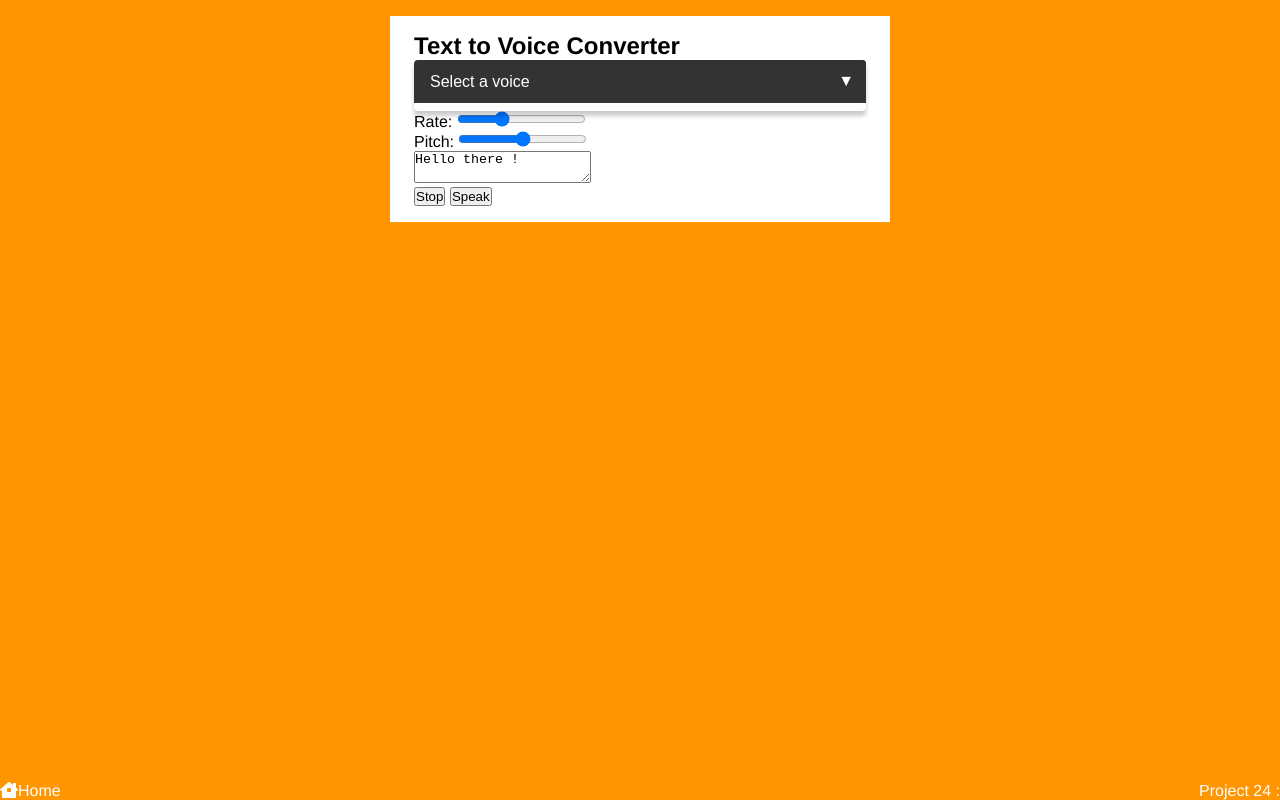
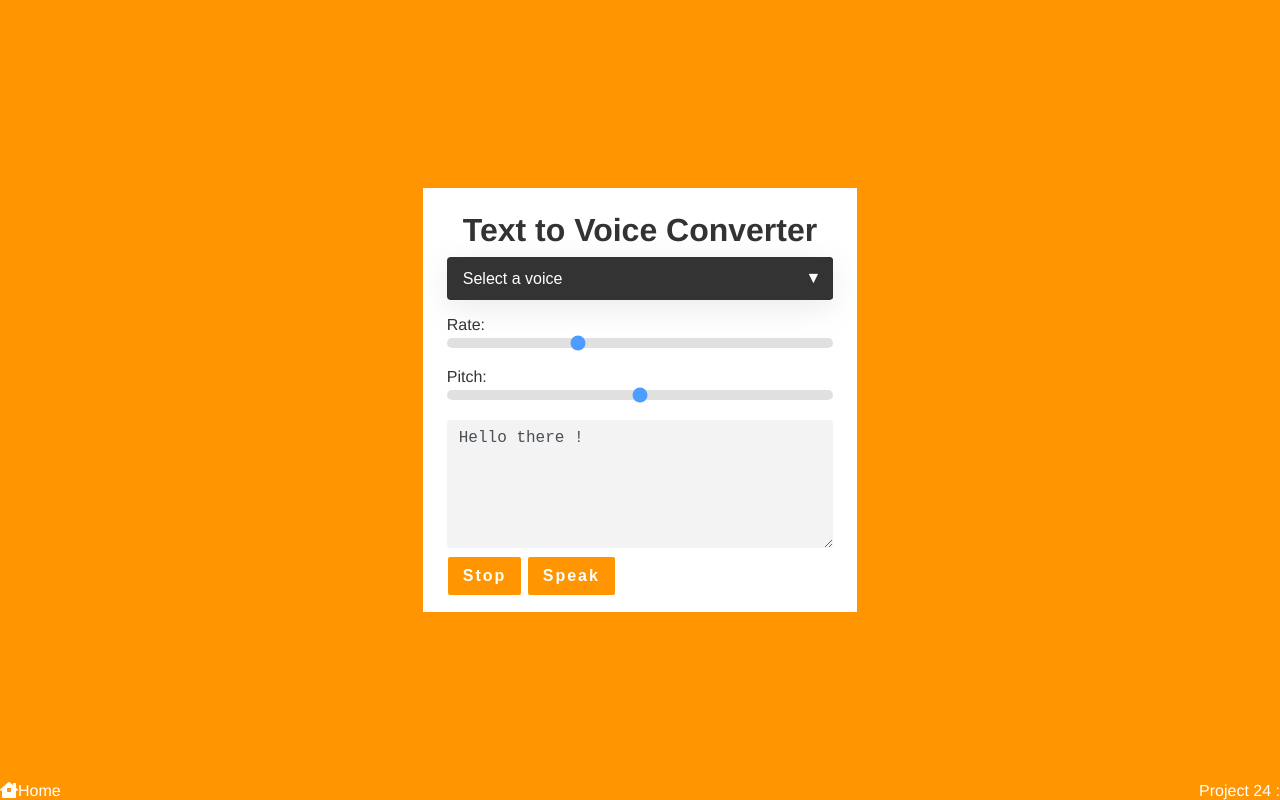
Before and after one commit to krishanprajapat23/30-Projects-with-HTML-CSS-and-JavaScript, a plain HTML site: page 23-speech-synthesis/index.html in a window 1280 px wide. Drawn offline with Linux system fonts and the light colour scheme.

Commit message:
css updated

```diff
--- a/23-speech-synthesis/assets/stylesheets/style.scss
+++ b/23-speech-synthesis/assets/stylesheets/style.scss
@@ -19,6 +19,10 @@ body {
   font-family: "helvetica neue", sans-serif;
   font-size: 1rem;
   font-weight: 400;
+  color: #333;
+  display: flex;
+  place-items: center;
+  min-height: 100vh;
 }
 
 .voiceinator {
@@ -26,6 +30,11 @@ body {
   max-width: 500px;
   margin: 1rem auto;
   padding: 1rem 1.5rem;
+  h1 {
+    font-size: clamp(1rem, 2.5vw, 2rem);
+    text-align: center;
+    padding: 0.5rem 1rem;
+  }
   .controls {
     .select {
       position: relative;
@@ -33,7 +42,8 @@ body {
       width: 100%;
       border-radius: 0.25em;
       overflow: hidden;
-      box-shadow: 0 5px 4px rgb(0 0 0 / 20%);
+      box-shadow: rgba(149, 157, 165, 0.2) 0px 8px 30px;
+      margin-bottom: 0.5rem;
       &:before {
         content: "\25BC";
         position: absolute;
@@ -54,8 +64,52 @@ body {
         font-size: 1rem;
         appearance: button;
         outline: none;
-        margin-bottom: 0.5rem;
-        flex: 1;
+      }
+    }
+    .range {
+      margin: 1rem auto;
+      input[type="range"] {
+        appearance: none;
+        width: 100%;
+        height: 10px;
+        border-radius: 8px;
+        background: #d3d3d3;
+        outline: none;
+        opacity: 0.7;
+        transition: opacity 0.2s;
+      }
+    }
+    .text-content {
+      margin-bottom: 0.5rem;
+      textarea {
+        display: block;
+        width: 100%;
+        font-weight: 500;
+        padding: 0.375rem 0.75rem;
+        font-size: 1rem;
+        line-height: 1.5;
+        border: none;
+        outline: none;
+        height: clamp(8rem, 6.5vw, 10rem);
+        background: #f3f3f3;
+        color: #495057;
+        border-radius: 0.25rem;
+      }
+    }
+    button {
+      border-radius: 3px;
+      padding: 10px 15px;
+      font-size: 1rem;
+      letter-spacing: 2px;
+      color: #fff;
+      cursor: pointer;
+      font-weight: 600;
+      border: 1px solid currentColor;
+      background-color: $theme-clr;
+      transition: .15s ease-in;
+      &:hover {
+        background-color: #fff;
+        color: $theme-clr;
       }
     }
   }
--- a/23-speech-synthesis/index.html
+++ b/23-speech-synthesis/index.html
@@ -20,12 +20,12 @@
                     <option value="">Select a voice</option>
                 </select>
             </div>
-            <div class="rate-range">
+            <div class="range">
                 <label for="rate">Rate:</label>
                 <input type="range" name="rate" id="rate" min="0" max="3" value="1" step=".2">
             </div>
 
-            <div class="pitch">
+            <div class="range">
                 <label for="pitch">Pitch:</label>
                 <input type="range" name="pitch" id="pitch" min="0" max="2" step=".2">
             </div>
```
Also changed, not shown: 23-speech-synthesis/assets/scripts/custom.js (+20 -19 lines), 23-speech-synthesis/assets/stylesheets/style.css, 1 other file.
